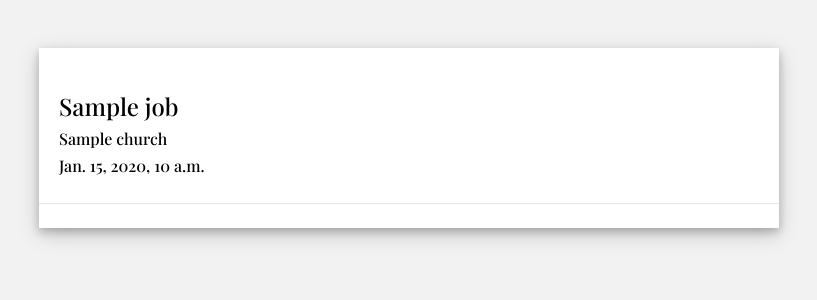
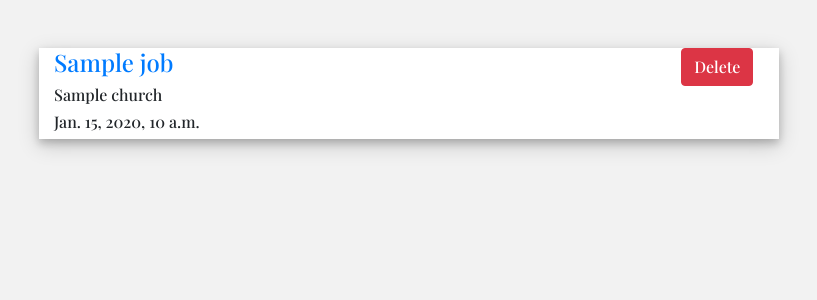
Before and after one commit to timjonez/volunteer_platform, a Django app: template Job/templates/Job/savedjob_list.html in a window 1280 px wide. Shown: the part 57-357 px from the top of the page, without its empty margins (231-1048 px from the left). Run offline with Django 3.2, Linux system fonts and the light colour scheme; the template is opened without the code that fills it: most values are stand-ins (such as "Sample title", 1, 10 or a date in 2020); parts of the project's set-up code (start-up, migrations or seed data) failed here and were passed over; some libraries are stand-ins or nearby versions.

Commit message:
[job/templates/savedjob_list] add styling and delete button

```diff
--- a/Job/templates/Job/savedjob_list.html
+++ b/Job/templates/Job/savedjob_list.html
@@ -4,14 +4,22 @@
 
 {% block body %}
     <div class="container row mx-auto">
-        <div class="col-12 col-lg-8 shadow-container mx-auto py-4 px-0 mt-5 mb-3">
+        <div class="col-12 col-lg-8 shadow-container mx-auto px-0 mt-5">
             {% for job in object_list %}
-                <div class="job-link">
-                    <h4>{{job.job.title }}</h4>
-                    <h6>{{job.job.church }}</h6>
-                    <h6>{{job.date_created }}</h6>
+                <div class="normal-list row mx-auto">
+                    <div class="col-10">
+                        <a href="{% url 'job:view_job' slug=job.job.slug%}" class="link">
+                            <h4>{{job.job.title }}</h4>
+                        </a>
+                        <h6>{{job.job.church }}</h6>
+                        <h6>{{job.date_created }}</h6>
+                    </div>
+                    <div class="col-2 text-center">
+                        <a href="{% url 'job:delete-savedjob' pk=job.pk %}" class="btn btn-danger">Delete</a>
+                    </div>
                 </div>
             {% endfor %}
         </div>
+        <div class="mb-3"></div>
     </div>
 {% endblock %}
```
